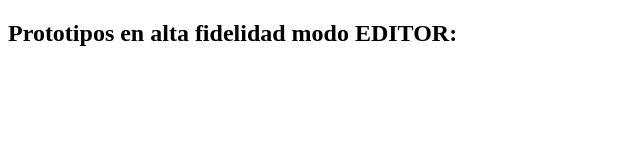
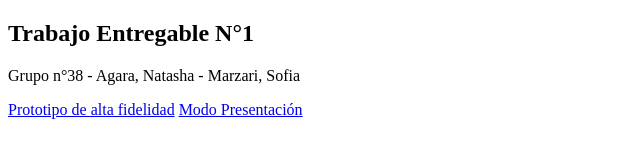
Before and after one commit to natasha998/InterfacesUI, a plain HTML site: page TP1/index.html in a window 1280 px wide. Shown: the whole page, without its empty margins (0-640 px from the left). Drawn offline with Linux system fonts and the light colour scheme.

Commit message:
actualice index

```diff
--- a/TP1/index.html
+++ b/TP1/index.html
@@ -6,8 +6,9 @@
     <title>Document</title>
 </head>
 <body>
-    <h2>Prototipos en alta fidelidad modo EDITOR:</h2>
-    <a href="https://www.figma.com/file/KO1cgOL9Pua2NF7MIYw1ra/TP-Interfaces?type=design&node-id=0%3A1&mode=design&t=6POSHDrA62nxgy6D-1"></a>
-
+    <h2>Trabajo Entregable N°1</h2>
+    <p>Grupo n°38 - Agara, Natasha - Marzari, Sofia</p>
+    <a href="https://www.figma.com/file/KO1cgOL9Pua2NF7MIYw1ra/TP-Interfaces?type=design&node-id=2%3A277&mode=design&t=6POSHDrA62nxgy6D-1">Prototipo de alta fidelidad</a>
+    <a href="https://www.figma.com/proto/KO1cgOL9Pua2NF7MIYw1ra/TP-Interfaces?type=design&node-id=484-2449&t=Ls5rHnYB3HdkybOj-1&scaling=min-zoom&page-id=0%3A1&starting-point-node-id=337%3A1329&mode=design">Modo Presentación</a>
 </body>
 </html>
```
Also changed, not shown: 1 other file.
